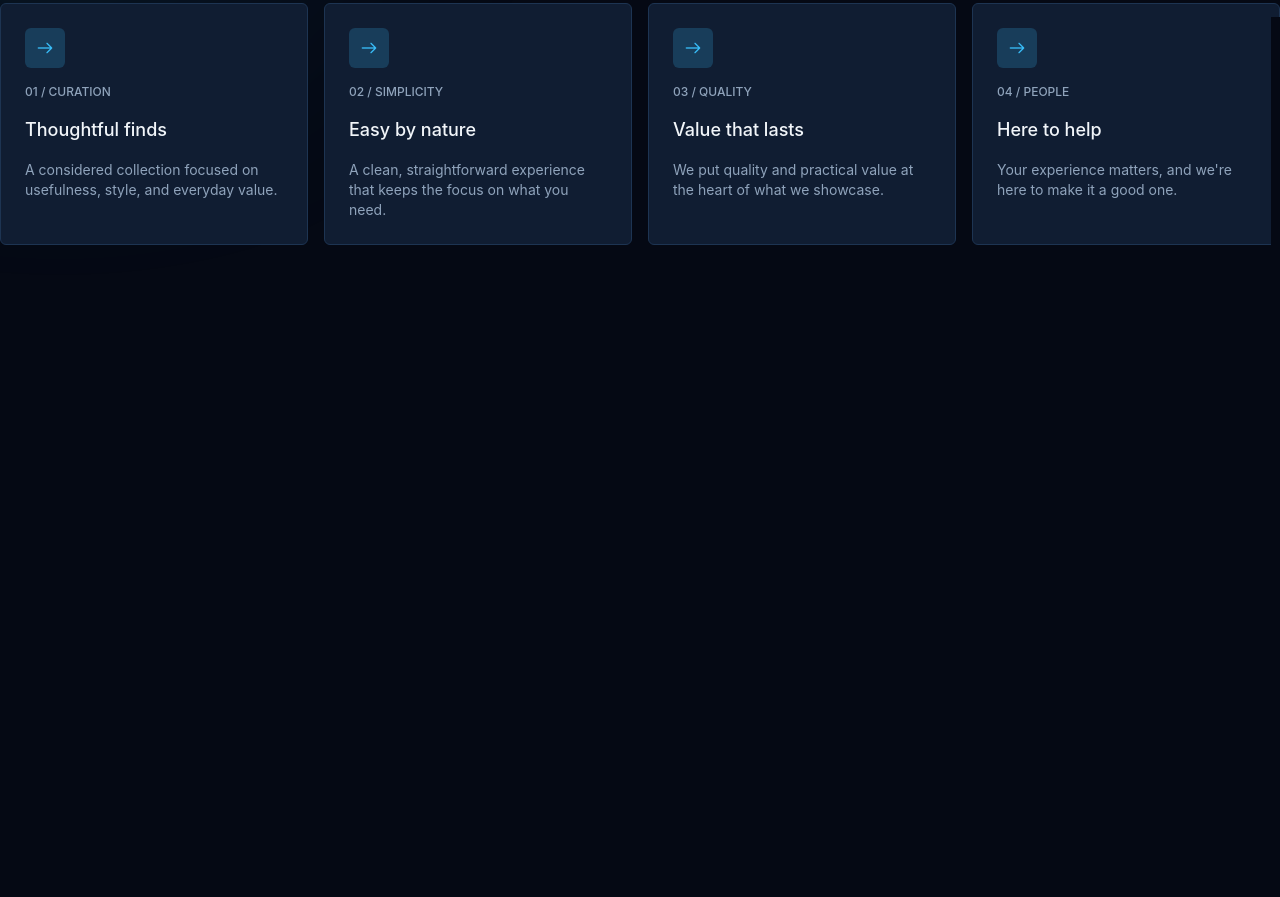
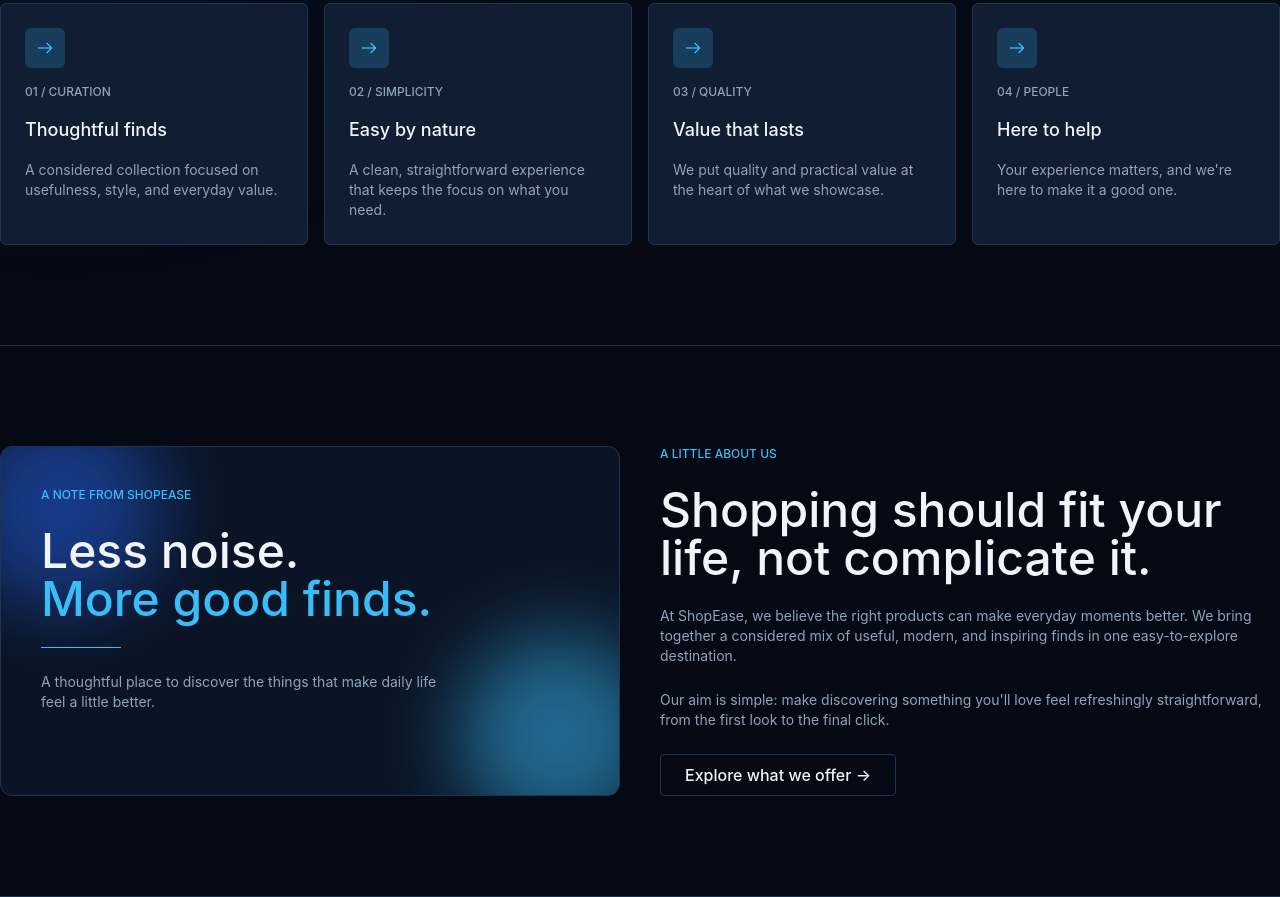
Before and after one commit to Talha-Ali-Dev/ShopEase, a website: page shopease.html in a window 1280 px wide. Shown: the part 1000-1897 px from the top of the page. Before the commit the page ends 1346 px from the top, so only its background shows below. Drawn offline with Linux system fonts and the light colour scheme.

Commit message:
add about section

```diff
--- a/shopease.html
+++ b/shopease.html
@@ -206,6 +206,66 @@
         </div>
     </section>
 
+    <section class="about max-w-7xl mx-auto py-25 flex flex-col gap-6 border-b border-border">
+
+        <div class="grid grid-cols-1 lg:grid-cols-2 gap-10">
+
+            <div class="relative overflow-hidden p-10 border border-border bg-surface rounded-xl backdrop-blur-2xl">
+
+                <!-- glow: inside the card, behind the text -->
+                <div
+                    class="pointer-events-none absolute -top-10 -left-10 size-50 rounded-full bg-orb1 opacity-50 blur-2xl">
+                </div>
+                <div
+                    class="pointer-events-none absolute -bottom-10 -right-10 size-50 rounded-full bg-orb2 opacity-50 blur-2xl">
+                </div>
+
+                <!-- content: positioned so it paints above the glow -->
+                <div class="relative flex flex-col gap-6">
+                    <span class="text-electric text-xs font-medium">A NOTE FROM SHOPEASE</span>
+                    <h2 class="text-text text-5xl font-medium">
+                        Less noise.
+                        <span class="block text-electric">More good finds.</span>
+                    </h2>
+                    <div class="h-px w-20 bg-electric"></div>
+                    <p class="text-muted text-sm font-normal">
+                        A thoughtful place to discover the things that make daily life
+                        <span class="block">feel a little better.</span>
+                    </p>
+                </div>
+
+            </div>
+
+            <div class="flex flex-col justify-start items-start gap-6">
+
+                <span class="text-electric text-xs font-medium">A LITTLE ABOUT US</span>
+
+                <h2 class="text-5xl text-text font-medium">Shopping should fit your life, not complicate it.
+                </h2>
+
+                <p class="text-muted text-sm">At ShopEase, we believe the right products can make everyday moments
+                    better. We
+                    bring together a considered mix of useful, modern, and inspiring finds in one easy-to-explore
+                    destination.</p>
+
+                <p class="text-muted text-sm">Our aim is simple: make discovering something you'll love feel
+                    refreshingly
+                    straightforward, from the first look to the final click.</p>
+
+                <div>
+                    <button
+                        class="bg-transparent text-text cursor-pointer rounded-sm border border-border px-6 py-2 font-medium hover:border-electric hover:bg-surface transition duration-400 ">Explore
+                        what we offer
+                        →</button>
+                </div>
+
+            </div>
+
+        </div>
+
+    </section>
+
+
 
 
 </body>
```
